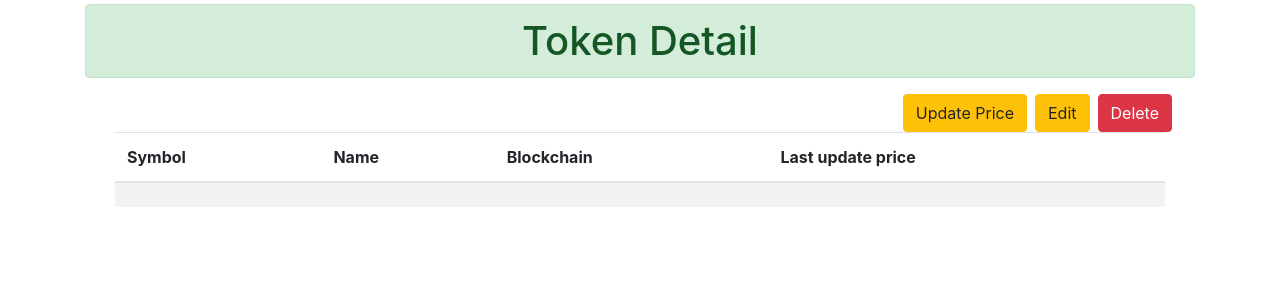
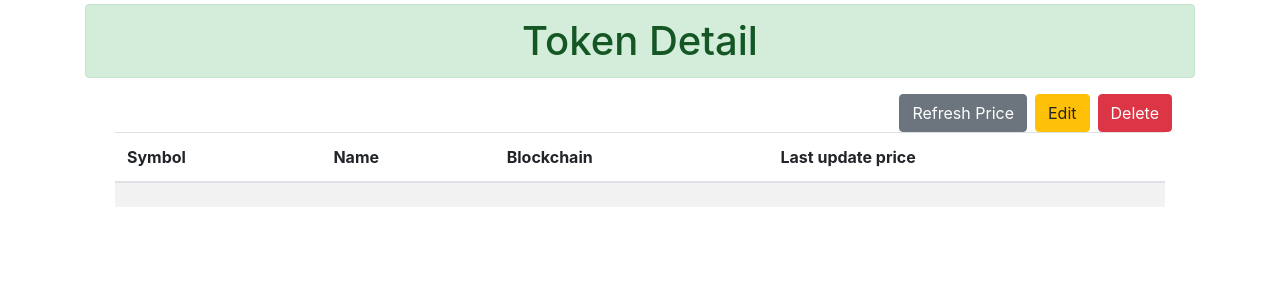
Before and after one commit to guanana/vanir, a Django app: template vanir/templates/token/token_detail.html in a window 1280 px wide. Shown: the part 54-354 px from the top of the page. Run offline with Django 3.2, Linux system fonts and the light colour scheme; the template is opened without the code that fills it, so the values that code supplies are empty; some libraries are stand-ins or nearby versions.

Commit message:
Add account/token bulk update button, view and url

```diff
--- a/vanir/account/urls.py
+++ b/vanir/account/urls.py
@@ -6,6 +6,7 @@ from .views import (
     AccountDeleteView,
     AccountDetailView,
     AccountListView,
+    AccountTokenBulkUpdateValueView,
     AccountUpdateView,
     delete_tokens_account,
     exchange_balanceview,
@@ -20,6 +21,11 @@ urlpatterns = [
     path("<int:pk>/", AccountDetailView.as_view(), name="account_detail"),
     path("<int:pk>/edit/", AccountUpdateView.as_view(), name="account_update"),
     path("<int:pk>/delete/", AccountDeleteView.as_view(), name="account_delete"),
+    path(
+        "<int:pk>/refresh/",
+        AccountTokenBulkUpdateValueView.as_view(),
+        name="account_refresh",
+    ),
     path("<int:pk>/test/", exchange_testview, name="account_test"),
     path(
         "<int:pk>/delete_tokens/", delete_tokens_account, name="account_delete_tokens"
--- a/vanir/templates/account/account_detail.html
+++ b/vanir/templates/account/account_detail.html
@@ -4,12 +4,14 @@
 {% block title %}
 Account Detail
 {% endblock title %}
-
 {% block content %}
 <div class="container">
 
   <div class="float-right">
     <div class="btn-toolbar" role="toolbar" aria-label="Buttons">
+      <div class="btn-group mr-2" role="group" aria-label="refresh">
+        <a class="btn btn-secondary float-right" href="{% url account|validated_viewname:'refresh' account.pk %}" role="button">Refresh account</a>
+      </div>
       <div class="btn-group mr-2" role="group" aria-label="More">
         <a class="btn btn-primary float-right" href="{% url account|validated_viewname:'more' account.pk %}" role="button">More</a>
       </div>
--- a/vanir/templates/object_base.html
+++ b/vanir/templates/object_base.html
@@ -3,6 +3,6 @@
 {% load static %}
 {% block layout_title %}
 <h1 align="center" class="alert alert-success">
-{% block title %} test {% endblock %}
+{% block title %} Base {% endblock %}
 </h1>
 {% endblock layout_title %}
--- a/vanir/templates/token/token_detail.html
+++ b/vanir/templates/token/token_detail.html
@@ -8,8 +8,8 @@ Token Detail
 
   <div class="float-right">
     <div class="btn-toolbar" role="toolbar" aria-label="Buttons">
-      <div class="btn-group mr-2" role="group" aria-label="Edit">
-        <a class="btn btn-warning float-right" href="{% url 'token:token_update_price' token.pk %}" role="button">Update Price</a>
+      <div class="btn-group mr-2" role="group" aria-label="Refresh">
+        <a class="btn btn-secondary float-right" href="{% url 'token:token_update_price' token.pk %}" role="button">Refresh Price</a>
       </div>
       <div class="btn-group mr-2" role="group" aria-label="Edit">
         <a class="btn btn-warning float-right" href="{% url 'token:token_update' token.pk %}" role="button">Edit</a>
```
Also changed, not shown: vanir/account/views.py (+15 -2 lines).
